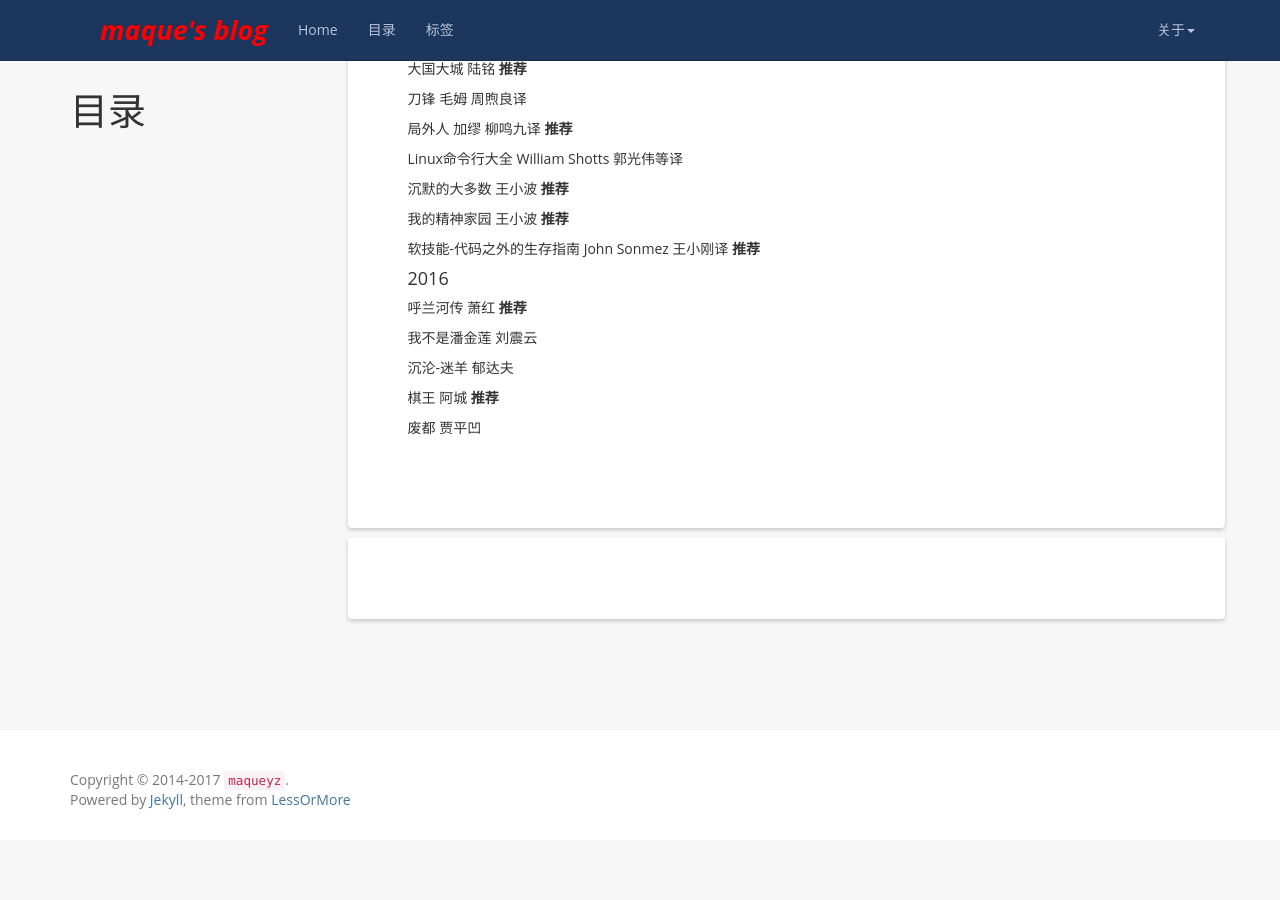
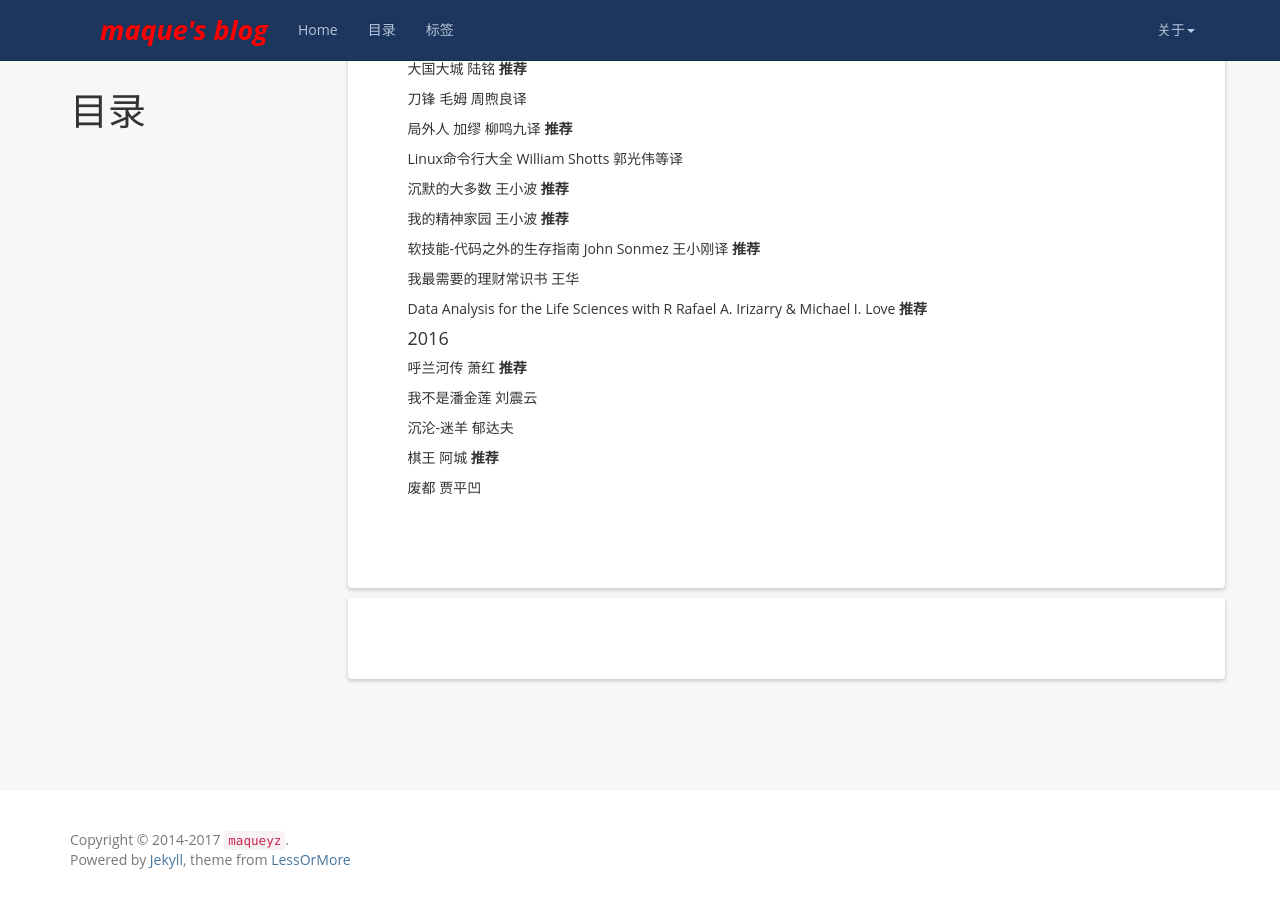
Before and after one commit to maqueredkop/maqueredkop.github.io, a Jekyll site: the page built from book.md, in a window 1280 px wide and 900 px high, scrolled down 871 px. Built offline with Jekyll 4.4.1, drawn with Linux system fonts in a browser that asks for light colours; nearby versions of some CDN libraries; comment, search, counter and statistics services are not loaded; before the commit the page ends 1711 px from its top, so only the background shows below that.

Commit message:
add new read books

```diff
--- a/book.md
+++ b/book.md
@@ -65,6 +65,10 @@ Linux命令行大全  William Shotts  郭光伟等译
 
 软技能-代码之外的生存指南  John Sonmez  王小刚译  **推荐**
 
+我最需要的理财常识书 王华
+
+Data Analysis for the Life Sciences with R  Rafael A. Irizarry & Michael I. Love  **推荐**
+
 #### 2016
 
 呼兰河传  萧红  **推荐**
```
